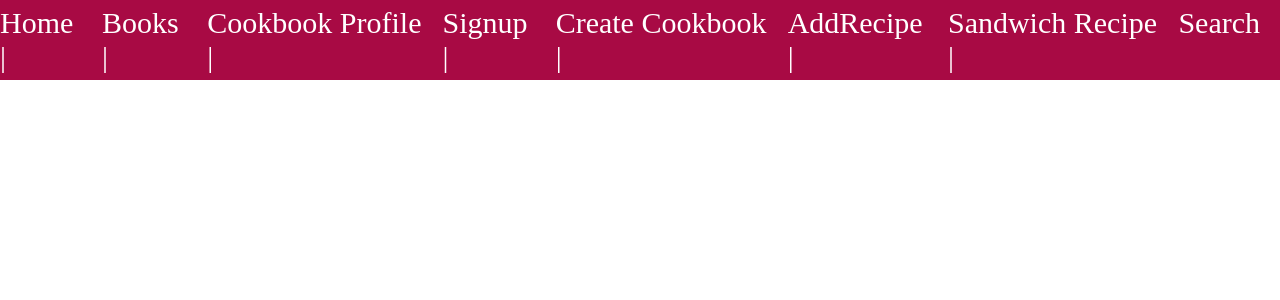
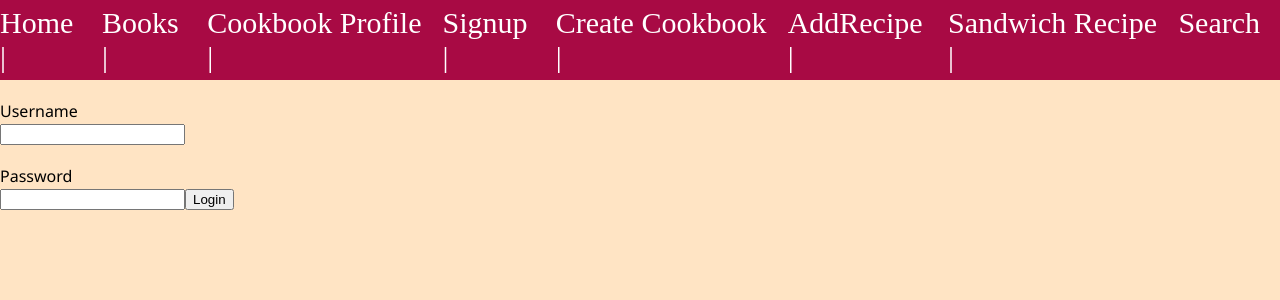
Before and after one commit to CuptainTeamo/CulinaryConnections_React, a React (Create React App) app: page /Login in a window 1280 px wide. Shown: the top 300 px of the page. Built offline with nearby package versions, Linux system fonts and the light colour scheme.

Commit message:
add changes

```diff
--- a/src/App.js
+++ b/src/App.js
@@ -10,6 +10,7 @@ import SignupPage from './Pages/SignupPage';
 import CreateCookbookPage from './Pages/CreateCookbookPage';
 import CookbookProfile from './Components/CookbookProfile/CookbookProfile';
 import HomePage from './Components/HomePage/HomePage';
+import Login from './Pages/Login';
 
 function App() {
   return (
@@ -26,6 +27,7 @@ function App() {
       <Route path="/CookbookProfile" element={<CookbookProfile />} />
 
       <Route path="/RecipeDetail/:id" element={<RecipeDetailPage />} />
+      <Route path="/Login" element={<Login />} />
     </Routes>
     </div>
   );
--- a/src/Components/Dropdown/Dropdown.jsx
+++ b/src/Components/Dropdown/Dropdown.jsx
@@ -1,7 +1,7 @@
 import "./Dropdown.css";
 import { useState, useEffect, useRef } from "react";
 
-const Dropdown =() =>{
+const Dropdown =({books, setBookId}) =>{
     const [dropdownToggled, setDropdownToggled] = useState(false);
     const [selectedBook, setSelectedBook] = useState(null);
     const dropdownRef = useRef(null);
@@ -22,7 +22,7 @@ const Dropdown =() =>{
         }
     })
 
-    const books = [
+    const booksTest = [
         {
             id: 1,
             label: "Family A",
@@ -44,6 +44,7 @@ const Dropdown =() =>{
             value: "FriendsGroupB",
         },
     ];
+
     return(
         <div className="dropdown" ref={dropdownRef}>
             <button className="toggle" onClick={() => {
@@ -55,14 +56,15 @@ const Dropdown =() =>{
                 <span>{dropdownToggled ? '-' : '+'}</span>
             </button>
             <div className={`options ${dropdownToggled ? 'visible': ''}`}>
-                {books.map((book, index) => {
+                {books && books.map((book, index) => {
                     return (
-                        <button className={`${selectedBook?.id === book.id ? "selected" : ""}`}
+                        <button className={`${selectedBook?.id === book.bookId ? "selected" : ""}`}
                             onClick={() => {
                                 setSelectedBook(book);
                                 setDropdownToggled(false);
+                                setBookId(book.bookId);
                             }}>
-                                {book.label}
+                                {book.bookTitle}
                         </button>
                     )
                 })}
--- a/src/Data/URL.js
+++ b/src/Data/URL.js
@@ -5,7 +5,8 @@ const urls = {
         GetByGroupID: API_URL + '/Recipe/GetRecipeByGroupID/',
         GetByID: API_URL + '/Recipe/GetRecipeToUpdateByID/',
         Update: API_URL + '/Recipe/UpdateRecipe/UpdateRecipe',
-        DeleteById: API_URL + '/Recipe/DeleteRecipeByID'
+        DeleteById: API_URL + '/Recipe/DeleteRecipeByID',
+        GetBookView: API_URL + '/Cookbook/GetCurrentUserBooks'
     },
     searching:{
 
--- /dev/null
+++ b/src/Pages/Login.jsx
@@ -0,0 +1,60 @@
+import React, { useState } from "react";
+
+
+function Login(){
+    const[username, setUsername] = useState();
+    const[password, setPassword] = useState();
+
+    const handleSubmit = async (e) => {
+        e.preventDefault();
+
+        const formData = new FormData();
+        formData.append("username", username);
+        formData.append('password', password);
+
+        try{
+            const response = await fetch("https://localhost:7155/api/Identity/Login", {
+                method: 'POST',
+                body: formData,
+            });
+            if (response.ok) {
+                // navigate("/Book");
+            } else {
+                throw new Error('Failed to submit recipe');
+            }
+        }catch(error){
+            console.error('Error submitting recipe: ', error);
+        }
+
+    }
+
+    const handleUsernameChange = (event) => {
+        setUsername(event.target.value);
+    };
+
+    const handlePasswordChange = (event) => {
+        setPassword(event.target.value);
+    };
+
+    return(
+        <div className="body">
+            <form onSubmit={handleSubmit}>
+                <label>Username</label>
+                <input
+                    type="text"
+                    onChange={handleUsernameChange}
+                    value={username}
+                />
+                <label>Password</label>
+                <input
+                    type="text"
+                    onChange={handlePasswordChange}
+                    value={password}
+                />
+                <button type="submit">Login</button>
+            </form>
+        </div>
+    );
+}
+
+export default Login;
--- a/src/Pages/RecipeDetailPage.jsx
+++ b/src/Pages/RecipeDetailPage.jsx
@@ -6,13 +6,14 @@ import urls from "../Data/URL";
 import { useParams } from "react-router-dom";
 
 function RecipeDetailPage(){
+    const [bookId, setBookId] = useState();
     const [recipe, setRecipe] = useState(null);
     const {id} = useParams();
 
     useEffect(() => {
         const fetchRecipe = async () =>{
             try{
-                const recipeId = id? id: 8;
+                const recipeId = id? id: 1;
                 const url = `${urls.recipe.GetByID}id?id=${recipeId}`;
                 const response = await fetch(url);
 
@@ -21,6 +22,7 @@ function RecipeDetailPage(){
                 }
 
                 const data = await response.json();
+                setBookId(data.GroupId);
                 setRecipe(data);
                 // console.log(data);
             }catch (error) {
@@ -33,7 +35,10 @@ function RecipeDetailPage(){
     return(
         <div className="body">
             <h1>Recipe Detail</h1>
-            <Dropdown />
+            <Dropdown
+                bookId = {bookId}
+                setBookId = {setBookId}
+            />
             <RecipeDetail recipe={recipe}/>
         </div>
     );
--- a/src/Pages/RecipeInBook.jsx
+++ b/src/Pages/RecipeInBook.jsx
@@ -7,6 +7,7 @@ import { useState, useEffect } from "react";
 
 function createDishCards(dishItem){
     return <DishCard
+        key = {dishItem.Id}
         image = {dishItem.ImageData}
         id = {dishItem.Id}
         title = {dishItem.RecipeName}
@@ -15,38 +16,71 @@ function createDishCards(dishItem){
 }
 
 function RecipeInBook(){
+    const [bookId, setBookId] = useState(null);
+    const [books, setBooks] = useState(null);
     // fetch data from server
-    const [books, setBooks] = useState(null);
+    const [recipes, setRecipes] = useState(null);
 
     useEffect(() => {
+        const fetchBooks = async () =>{
+            // fetch the data first
+            const url = urls.recipe.GetBookView;
+            const response = await fetch(url);
+            console.log(url);
+            if(!response.ok){
+                throw new Error(`HTTP error! status: ${response.status}`);
+            }
+            const data = await response.json();
+            console.log(data);
+
+            // set the books
+            data.Books && setBooks(data.Books.map(singleBook => ({
+                bookId : singleBook.Id,
+                bookTitle: singleBook.Title
+            })))
+
+            if(data.books){
+                // const recipefromdata;
+
+            }
+        }
+
         const fetchRecipe = async () =>{
             try{
                 const groupId = 2;
                 const url = `${urls.recipe.GetByGroupID}${groupId}`;
                 const response = await fetch(url);
 
-                console.log(response);
+                // console.log(response);
                 if(!response.ok){
                     throw new Error(`HTTP error! status: ${response.status}`);
                 }
 
                 const data = await response.json();
-                setBooks(data);
-                console.log(data);
+                setRecipes(data);
+                // console.log(data);
             }catch (error) {
                 console.error('Error fetching data: ', error);
             }
         };
 
+        fetchBooks();
         fetchRecipe();
     }, []);
+
+    useEffect(()=>{
+        console.log(books);
+    }, [books]);
 
     // map the data
     return(
         <div className="body">
             <h1>Recipes</h1>
-            <Dropdown />
-            {books && books.map(createDishCards)}
+            <Dropdown
+                books = {books}
+                setBookId = {setBookId}
+            />
+            {recipes && recipes.length > 0 ? recipes.map(createDishCards) : <p>No Recipes found</p>}
 
 
         </div>
```
